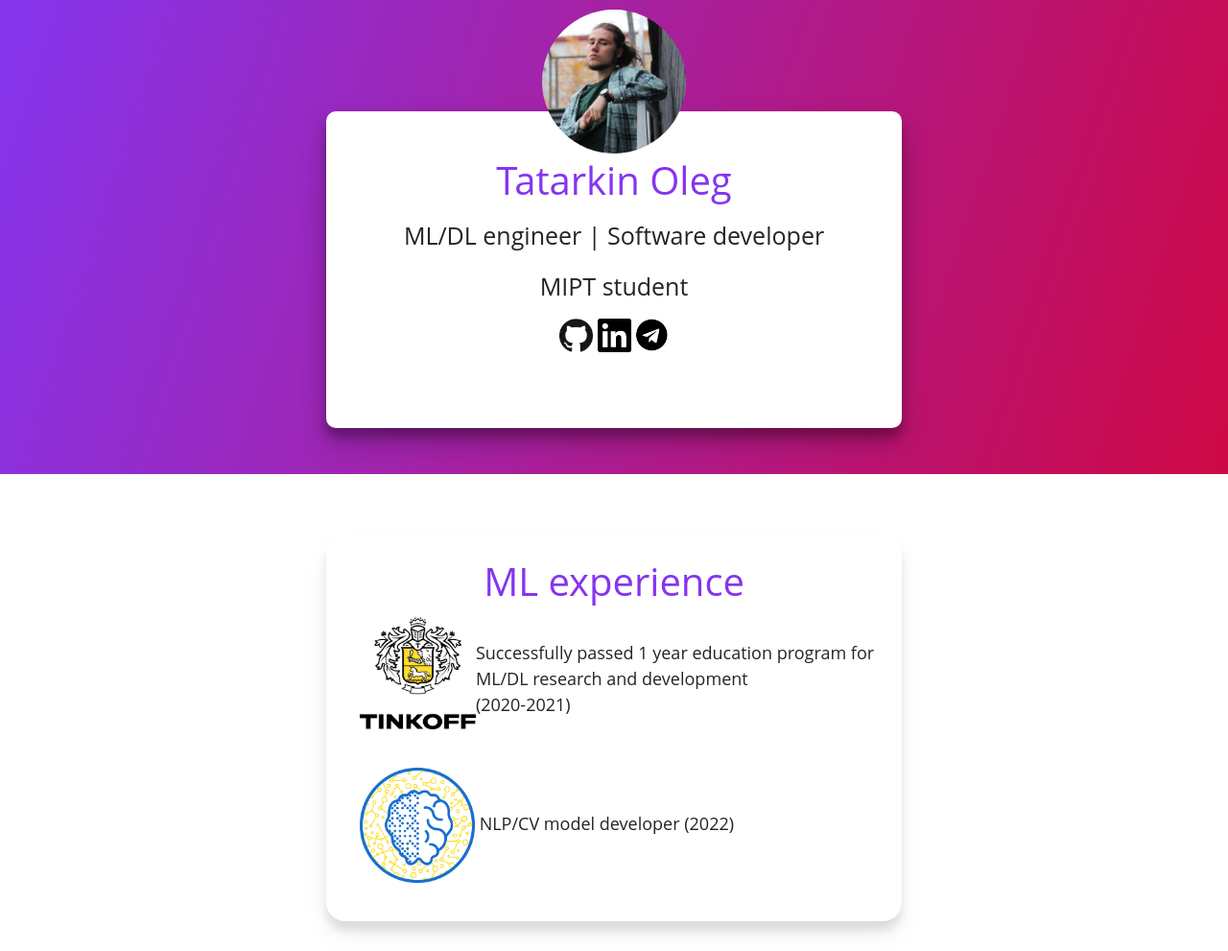
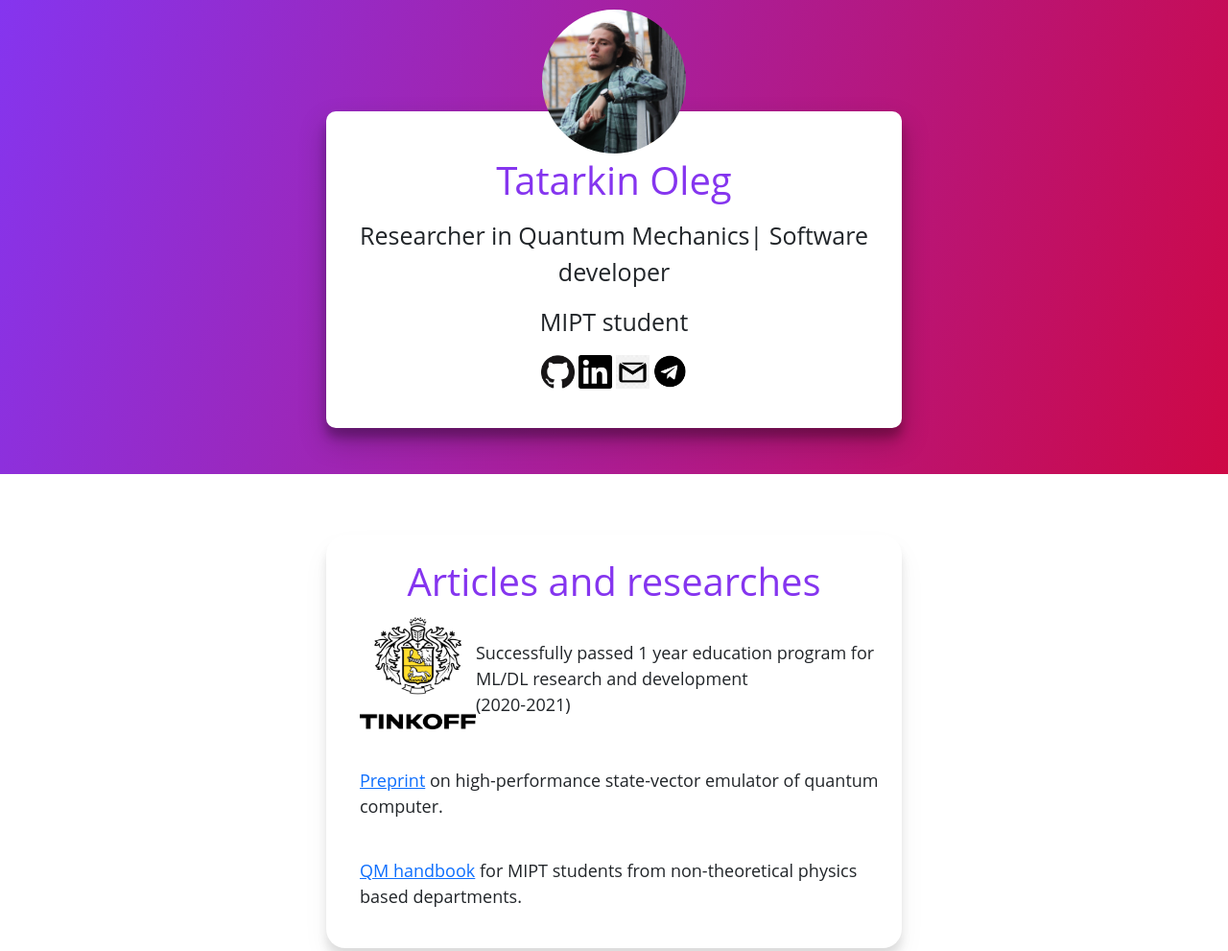
Before and after one commit to MVanza/MVanza.github.io, a plain HTML site: page index.html in a window 1280 px wide. Shown: the top 991 px of the page at 96% size. Drawn offline with nearby package versions, Linux system fonts and the light colour scheme.

Commit message:
added links for QM handbook

```diff
--- a/index.html
+++ b/index.html
@@ -17,13 +17,15 @@
         <br>
         <br>
         <h1 class="header-text">Tatarkin Oleg</h1>
-        <p class="header-text">ML/DL engineer | Software developer</p>
+        <p class="header-text"> Researcher in Quantum Mechanics| Software developer</p>
         <p class="header-text">MIPT student</p>
         <p>
             <a href="https://github.com/MVanza">
                 <img src="img/github.png" border="0" width="35px" height="35px"/></a>
             <a href="https://www.linkedin.com/in/oleg-tatarkin-mvanza/">
                 <img src="img/linkedin.png" border="0"  width="35px" height="35px"/></a>
+            <a href="tatarkinoe@gmail.com">
+                <img src="img/gmail.png" border="0" width="35px" height="35px"/></a>
             <a href="https://t.me/MVanza">
                 <img src="img/tg.png" border="0" width="35px" height="35px"/></a>
         </p>
@@ -33,10 +35,10 @@
 </div>
 <br>
 <!-- Main part -->
-<!-- ML experience -->
+<!-- Research experience -->
 <div class="main-border">
     <br>
-    <h1 class="header-text">ML experience</h1>
+    <h1 class="header-text">Articles and researches</h1>
     <p class="simp-text">
         <a href = "https://www.tinkoff.ru"><img src="img/tinkoff.png" alt="tinkoff" height= 120px align="left"></a>
         <br>
@@ -45,8 +47,10 @@
         (2020-2021)</p>
         <br>
     <p class="simp-text">
-        <a href = "https://ipavlov.ai/ru"><img src="img/pavlov.png" alt="pavlov" height= 120px></a>
-        NLP/CV model developer (2022)</p>
+        <a href = "https://arxiv.org/abs/2209.11460">Preprint</a> on high-performance state-vector emulator of quantum computer. </p>
+        <br>
+    <p class="simp-text">
+        <a href = "https://github.com/MVanza/QM-handbook-for-mipt">QM handbook</a> for MIPT students from non-theoretical physics based departments.</p>
     <br>
 </div>
 <br>
@@ -73,12 +77,11 @@
     <h1 class="header-text">Hard skills</h1>
     <h5 style="margin-left: 30px; font-family: Montserrat, Open Sans, Helvetica, Arial, sans-serif;">ML/DL, Software developer</h5>
     <ul class="simp-text" style="">
-        <li>python 3, Rust</li>
-        <li>HTML, CSS, latex</li>
-        <li>pytorch, hugging face, tensorflow, sklearn</li>
-        <li>numpy, matplotlib, pandas, scipy</li>
+        <li>Quantum mechanics</li>
         <li>probability theory, mathematical statistics</li>
         <li>calculus, differential equation</li>
+        <li>python 3, Rust, C++</li>
+        <li>numpy, matplotlib, pandas, scipy</li>
     </ul>
     <br>
 </div>
```
Also changed, not shown: img/gmail.png (added), 1 other file.
